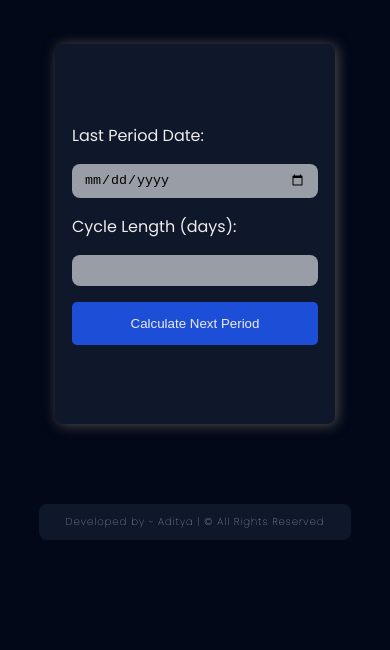
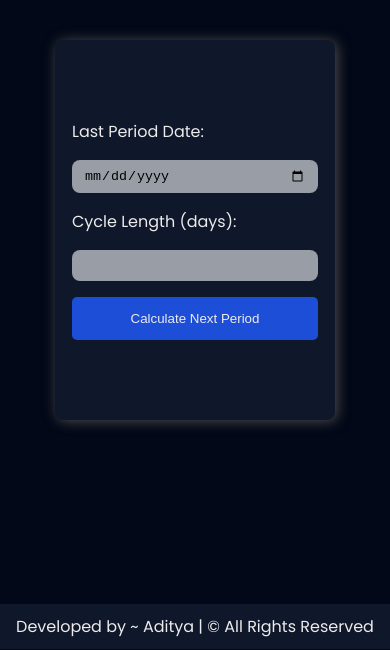
Before and after one commit to aditya9-2/Period-date-tracker, a plain HTML site: page index.html in a window 390 px wide. Shown: the part 194-844 px from the top of the page. Drawn offline with Linux system fonts and the light colour scheme.

Commit message:
Revert "fixed fotter in mobil view"
This reverts commit 1b2d5287887af08657ea0859673be78d75b6b4b4.

```diff
--- a/style.css
+++ b/style.css
@@ -89,8 +89,6 @@ footer {
     position: relative;
     border-radius: 8px;
     padding: 10px;
-    font-weight: lighter;
-    letter-spacing: 1px;
 
 }
 
@@ -109,11 +107,8 @@ footer p {
     }
 
     footer {
-        top: 1rem;
-        border-radius: 8px;
-        width: 80%;
-        font-size: 10px;
-        font-weight: lighter;
-        letter-spacing: 1px;
+        border-radius: 0;
+        top: 7.5rem;
+        width: 100%;
     }
 }
```
